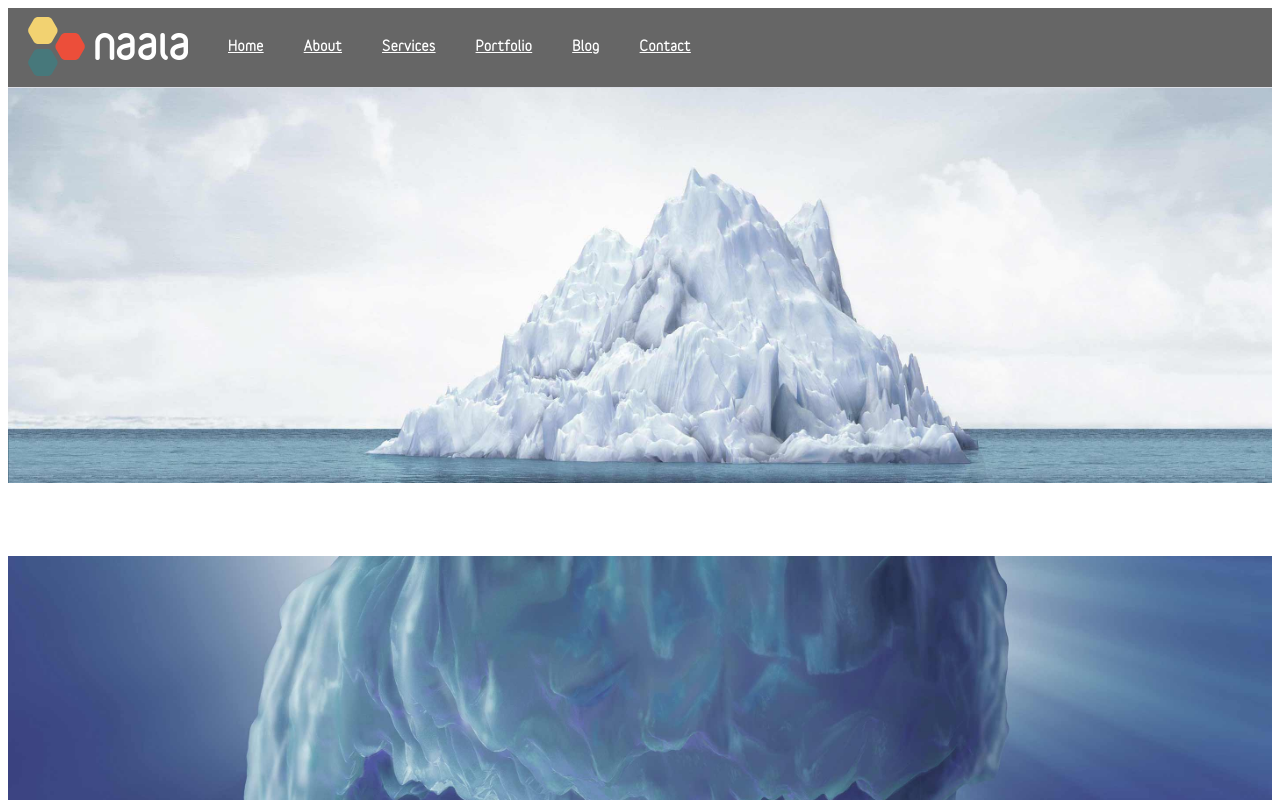
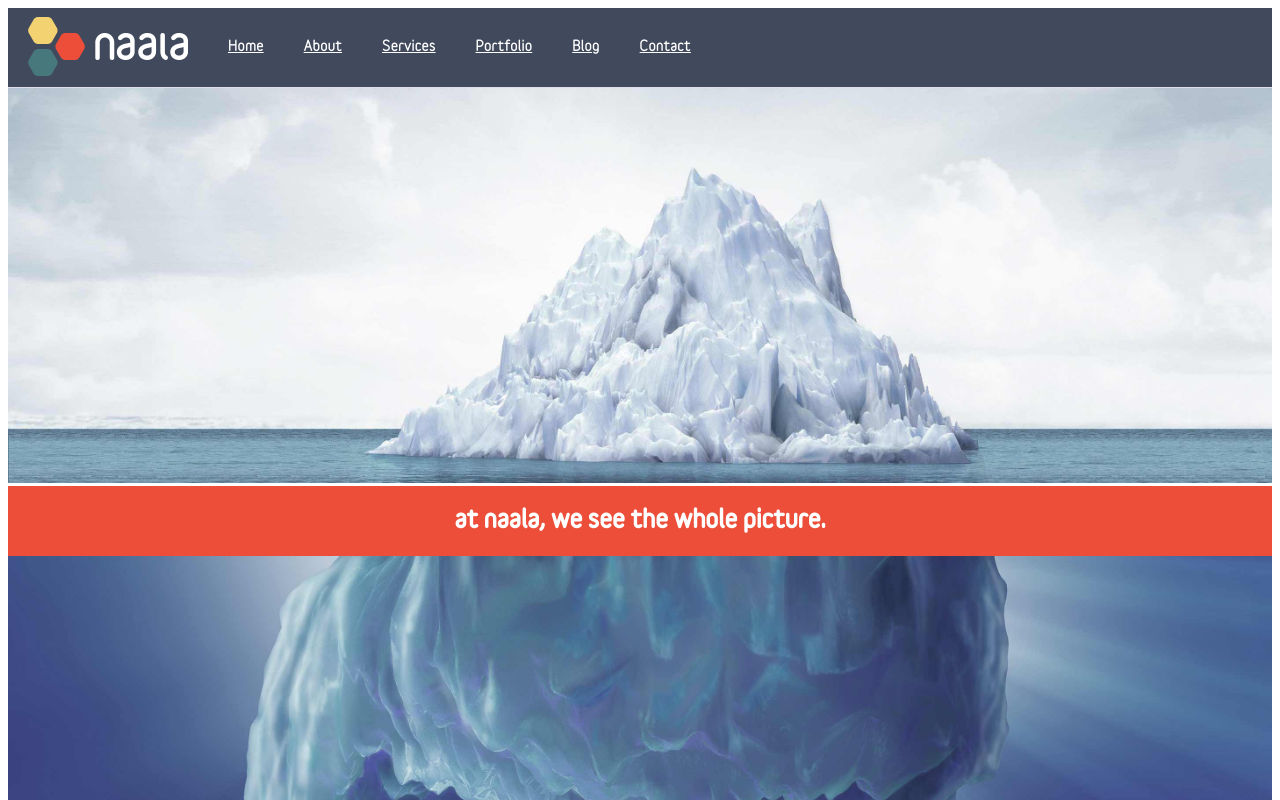
Before and after one commit to naala89/Naala, a Vue app: page / in a window 1280 px wide. Shown: the top 800 px of the page. Built offline with nearby package versions, Linux system fonts and the light colour scheme.

Commit message:
Added mixins and variable sass globally.

```diff
--- a/src/App.vue
+++ b/src/App.vue
@@ -9,5 +9,5 @@
 </template>
 
 <style lang="scss">
-@import "@/assets/sass/screen.scss";
+@import "@/assets/scss/_main.scss";
 </style>
--- a/src/assets/sass/screen.scss
+++ /dev/null
@@ -1,3 +0,0 @@
-@import "./mixins";
-@import "./variables";
-@import "./main";
--- a/src/assets/sass/mixins.scss
+++ b/src/assets/scss/_mixins.scss
@@ -1,7 +1,8 @@
 @function calculateRem($size) {
-  $remSize: $size / 16px;
+  $remSize: calc($size / 16);
   @return #{$remSize}rem;
 }
+
 @mixin fontSize($size) {
   font-size: $size; //Fallback in px
   font-size: calculateRem($size);
--- a/src/components/MenuRegion.vue
+++ b/src/components/MenuRegion.vue
@@ -1,9 +1,8 @@
 <template>
-  <el-menu class="el-menu-demo aos-menu"
+  <el-menu class="el-menu-demo naala-menu"
       mode="horizontal"
-      background-color="#666666"
-      text-color="#fff"
-      active-text-color="#ffd04b"
+      text-color="#FFF"
+      active-text-color="#A0A4AE"
   >
     <el-menu-item index="1">
       <router-link :to="{ name: 'home' }" custom v-slot="{ href, navigate }">
@@ -49,8 +48,9 @@ export default {
 }
 </script>
 
-<style scoped>
-.aos-menu {
-  height: 80px
+<style scoped lang="scss">
+.naala-menu {
+  height: 80px;
+  background-color: $color-header;
 }
 </style>
--- a/src/pages/HomePage.vue
+++ b/src/pages/HomePage.vue
@@ -94,7 +94,7 @@ export default {
 }
 </script>
 
-<style scoped>
+<style scoped lang="scss">
 img {
   max-width: 100%;
 }
--- a/vue.config.js
+++ b/vue.config.js
@@ -1,4 +1,14 @@
 const { defineConfig } = require('@vue/cli-service')
 module.exports = defineConfig({
   transpileDependencies: true,
+  css: {
+    loaderOptions: {
+      sass: {
+        additionalData: `
+          @import "@/assets/scss/_mixins.scss";
+          @import "@/assets/scss/_variables.scss";
+        `
+      }
+    }
+  }
 })
```
Also changed, not shown: src/assets/scss/_main.scss (renamed from src/assets/sass/main.scss), src/assets/scss/_variables.scss (renamed from src/assets/sass/variables.scss).
